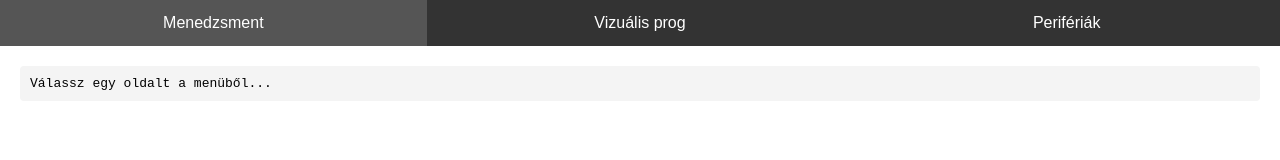
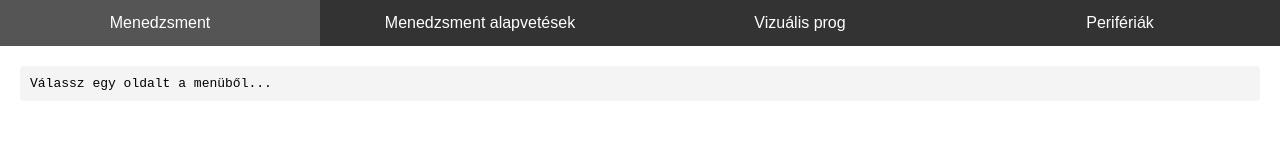
Before and after one commit to Horvath-qss8b4/Horvath-qss8b4.github.io, a plain HTML site: page index.html in a window 1280 px wide. Drawn offline with Linux system fonts and the light colour scheme.

Commit message:
menedzsment 2

```diff
--- a/index.html
+++ b/index.html
@@ -10,6 +10,7 @@
     <nav>
       <ul>
         <li><button onclick="loadPdf('ZH.pdf')">Menedzsment</button></li>
+        <li><button onclick="loadPdf('menedzsment.pdf')">Menedzsment alapvetések</button></li>
         <li><button onclick="loadPdf('ZH_puska.pdf')">Vizuális prog</button></li>
         <li><button onclick="loadPage('')">Perifériák</button></li>
       </ul>
```
Also changed, not shown: 1 other file.
